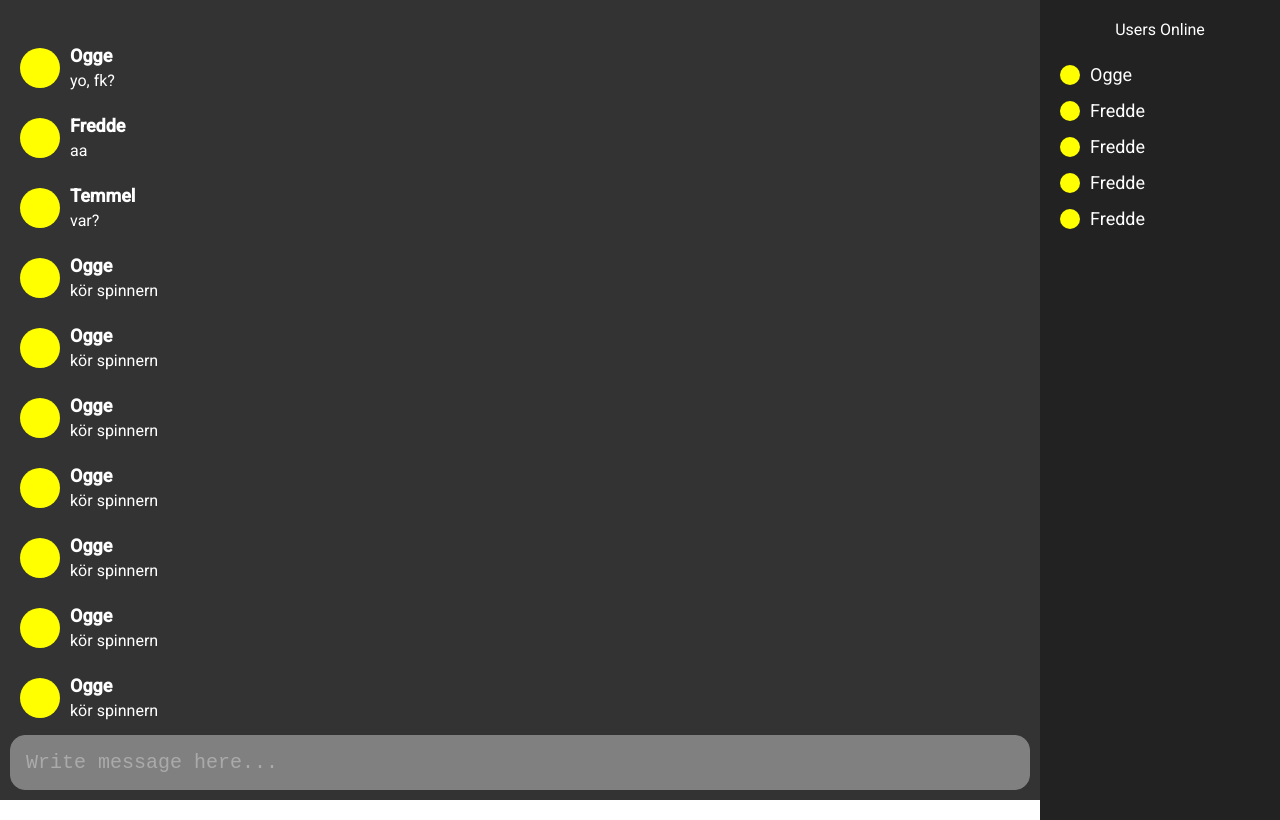
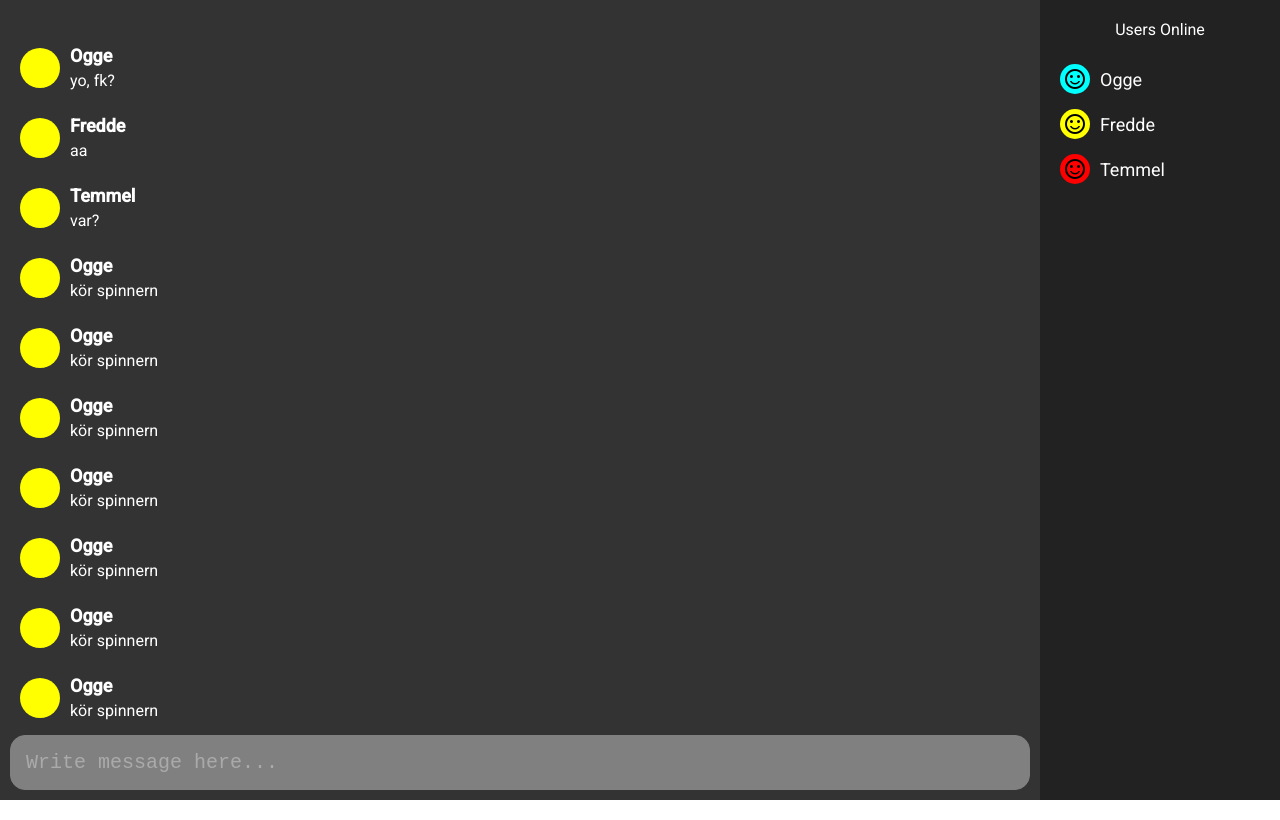
Before and after one commit to atemmel/frukostklubben, an Angular app in the folder cmd/frukostklubben/app-ui/: page / in a window 1280 px wide. Built offline with nearby package versions, Linux system fonts and the light colour scheme.

Commit message:
created users

```diff
--- a/cmd/frukostklubben/app-ui/src/app/components/user-section/user-section.component.html
+++ b/cmd/frukostklubben/app-ui/src/app/components/user-section/user-section.component.html
@@ -1,25 +1,11 @@
 <div class="wrapper">
   <div class="title">Users Online</div>
   <div class="users">
-    <div class="user">
-      <div class="circle"></div>
-      <p class="username">Ogge</p>
-    </div>
-    <div class="user">
-      <div class="circle"></div>
-      <p class="username">Fredde</p>
-    </div>
-    <div class="user">
-      <div class="circle"></div>
-      <p class="username">Fredde</p>
-    </div>
-    <div class="user">
-      <div class="circle"></div>
-      <p class="username">Fredde</p>
-    </div>
-    <div class="user">
-      <div class="circle"></div>
-      <p class="username">Fredde</p>
+    <div class="user" *ngFor="let user of users">
+      <div class="circle" [ngStyle]="{ 'background-color': user.color }">
+        <mat-icon class="icon"> sentiment_satisfied_alt </mat-icon>
+      </div>
+      <p class="username">{{ user.name }}</p>
     </div>
   </div>
 </div>
--- a/cmd/frukostklubben/app-ui/src/app/components/user-section/user-section.component.scss
+++ b/cmd/frukostklubben/app-ui/src/app/components/user-section/user-section.component.scss
@@ -4,7 +4,7 @@
   min-width: 200px;
   background-color: #222222;
   margin: 0;
-  padding-top: 20px;
+  // padding-top: 20px;
   padding-left: 20px;
   padding-right: 20px;
 }
@@ -26,6 +26,8 @@
   text-align: center;
 
   font-size: 16px;
+
+  padding-top: 20px;
 }
 
 .user {
@@ -42,9 +44,19 @@
 }
 
 .circle {
-  height: 20px;
-  width: 20px;
-  border-radius: 10px;
+  height: 30px;
+  width: 30px;
+  border-radius: 15px;
+
+  // padding: 5px;
 
   background-color: yellow;
+
+  display: flex;
+  align-items: center;
+  justify-content: center;
 }
+
+.icon {
+  color: black;
+}
--- a/cmd/frukostklubben/app-ui/src/app/components/user-section/user-section.component.ts
+++ b/cmd/frukostklubben/app-ui/src/app/components/user-section/user-section.component.ts
@@ -1,15 +1,23 @@
 import { Component, OnInit } from '@angular/core';
+
+export interface User {
+  name: string;
+  color?: string;
+}
 
 @Component({
   selector: 'app-user-section',
   templateUrl: './user-section.component.html',
-  styleUrls: ['./user-section.component.scss']
+  styleUrls: ['./user-section.component.scss'],
 })
 export class UserSectionComponent implements OnInit {
+  users: Array<User> = [
+    { name: 'Ogge', color: 'cyan' },
+    { name: 'Fredde', color: 'yellow' },
+    { name: 'Temmel', color: 'red' },
+  ];
 
-  constructor() { }
+  constructor() {}
 
-  ngOnInit(): void {
-  }
-
+  ngOnInit(): void {}
 }
```
Also changed, not shown: 1 other file (tests, documents, lock files or other folders).
